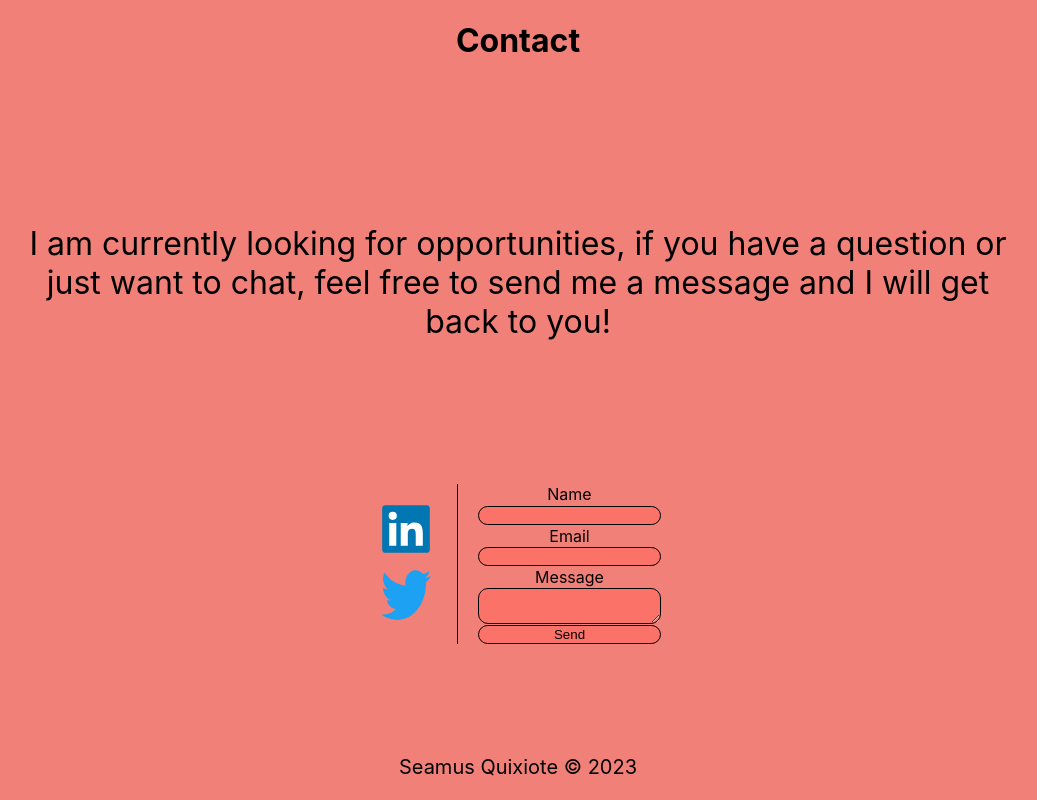
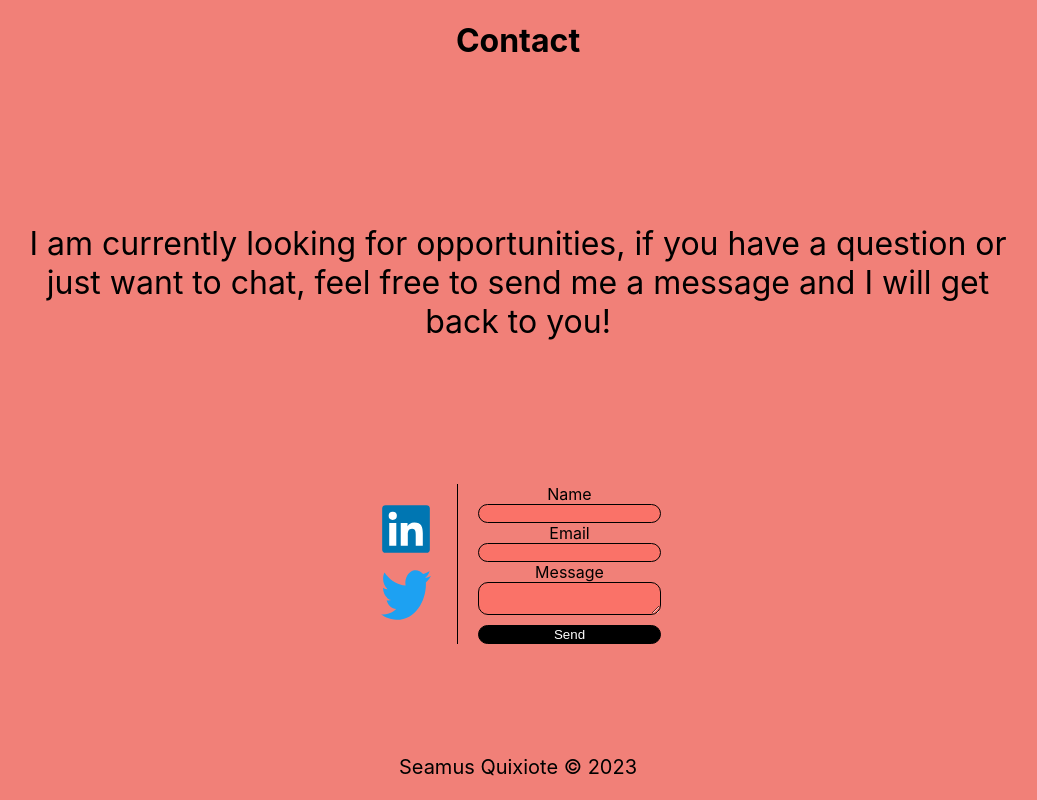
Before and after one commit to SalamanderCtesiphon/personal-portfolio, a React (Create React App) app: page / in a window 1280 px wide. Shown: the part 4631-5431 px from the top of the page, without its empty margins (122-1159 px from the left). Built offline with nearby package versions, Linux system fonts and the light colour scheme.

Commit message:
style the email input form

```diff
--- a/src/components/ContactUs.js
+++ b/src/components/ContactUs.js
@@ -23,7 +23,7 @@
       <input type="email" name="user_email" />
       <label>Message</label>
       <textarea name="message" />
-      <input type="submit" value="Send" />
+      <input type="submit" value="Send" className='submitBtn'/>
     </form>
   );
 };
```
